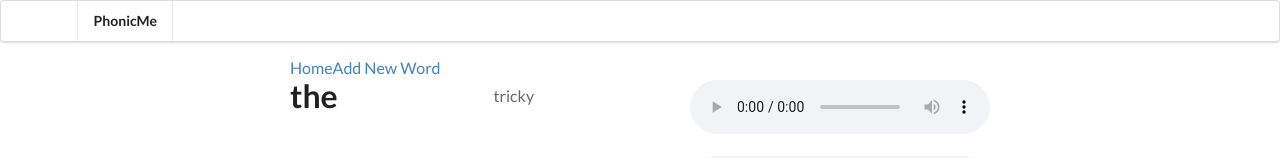
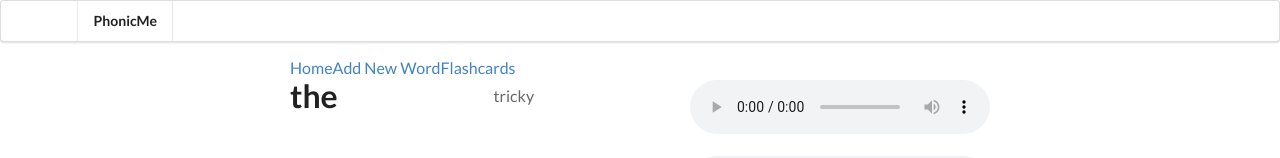
Before and after one commit to leonormes/angular-phonicme, an Angular app: page /home in a window 1280 px wide. Shown: the top 158 px of the page. Built offline with nearby package versions, Linux system fonts and the light colour scheme.

Commit message:
Move routing to it's own module

```diff
--- a/src/app/app.component.html
+++ b/src/app/app.component.html
@@ -1,5 +1,5 @@
 <div class="navLinks">
   <a [routerLink]="['/home']">Home</a>
   <a [routerLink]="['/newword']">Add New Word</a>
-</div>
-<router-outlet></router-outlet>
+  <a [routerLink]="['/flashcards']">Flashcards</a>
+  <router-outlet></router-outlet>
--- /dev/null
+++ b/src/app/app.routing.ts
@@ -0,0 +1,37 @@
+import { NgModule } from '@angular/core';
+import { Routes, RouterModule } from '@angular/router';
+
+import { PhonicComponent } from './phonic/phonic.component';
+import { NewWordFormComponent } from './new-word-form/new-word-form.component';
+import { PhonicsListComponent } from './phonics-list/phonics-list.component';
+import { PhonicRowComponent } from './phonic-row/phonic-row.component';
+import { PhonicWordComponent } from './phonic-word/phonic-word.component';
+import { PhonicAudioComponent } from './phonic-audio/phonic-audio.component';
+import { PhonicMetaComponent } from './phonic-meta/phonic-meta.component';
+import { HomeComponent } from './home/home.component';
+import { FlashcardHomeComponent } from './flashcard/flashcard-home/flashcard-home.component';
+
+const routes: Routes = [
+  { path: '', redirectTo: 'home', pathMatch: 'full' },
+  { path: 'home', component: HomeComponent },
+  { path: 'flashcards', component: FlashcardHomeComponent },
+  { path: 'newword', component: NewWordFormComponent }
+];
+
+@NgModule({
+  imports: [RouterModule.forRoot(routes)],
+  exports: [RouterModule]
+})
+export class AppRoutingModule {}
+
+export const routingComponents = [
+  PhonicComponent,
+  NewWordFormComponent,
+  PhonicsListComponent,
+  PhonicRowComponent,
+  PhonicWordComponent,
+  PhonicAudioComponent,
+  PhonicMetaComponent,
+  FlashcardHomeComponent,
+  HomeComponent
+];
```
Also changed, not shown: src/app/app.module.ts (+6 -9 lines).
